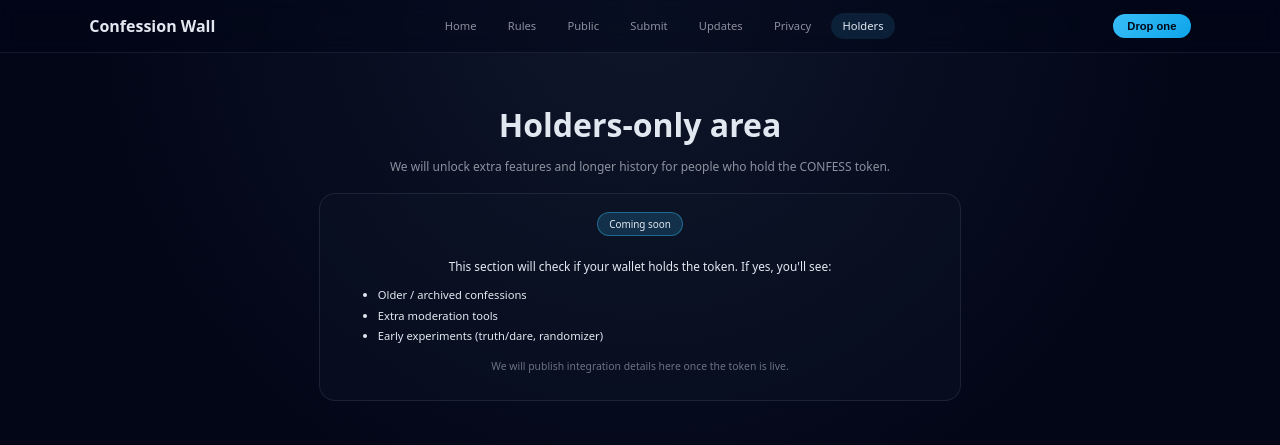
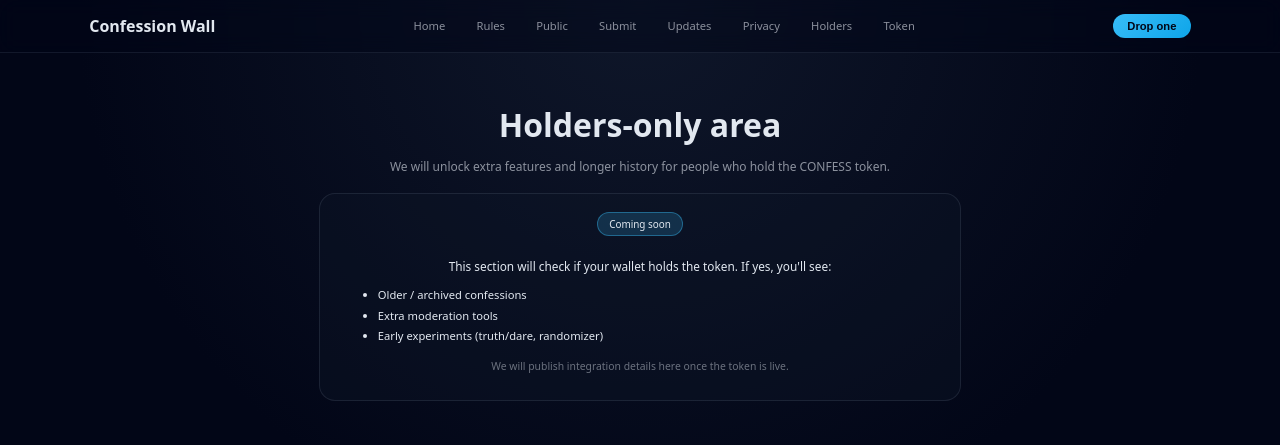
Before and after one commit to redevLl/confess, a plain HTML site: page holders.html in a window 1280 px wide. Drawn offline with nearby package versions, Linux system fonts and the light colour scheme.

Commit message:
update navbar

```diff
--- a/holders.html
+++ b/holders.html
@@ -101,8 +101,10 @@
   <a href="/submit.html">Submit</a>
   <a href="/updates.html">Updates</a>
   <a href="/privacy.html">Privacy</a>
-          <a href="/holders.html" class="active">Holders</a>
+  <a href="/holders.html">Holders</a>
+  <a href="/token.html">Token</a>
 </div>
+
         <button class="cta-btn" onclick="location.href='/submit.html'">Drop one</button>
       </div>
     </header>
```
Lines whose indentation alone changed are shown as unchanged.
